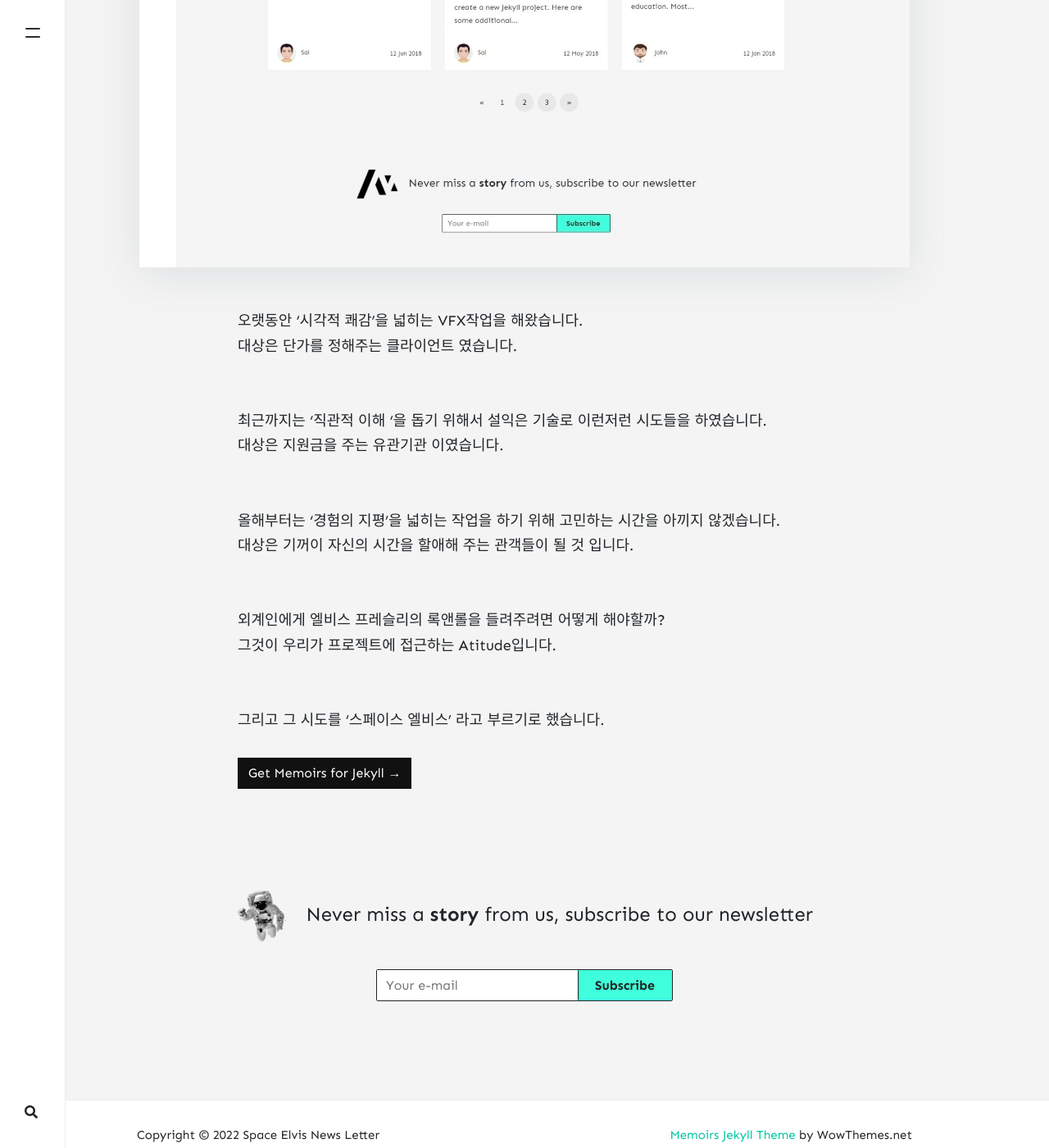
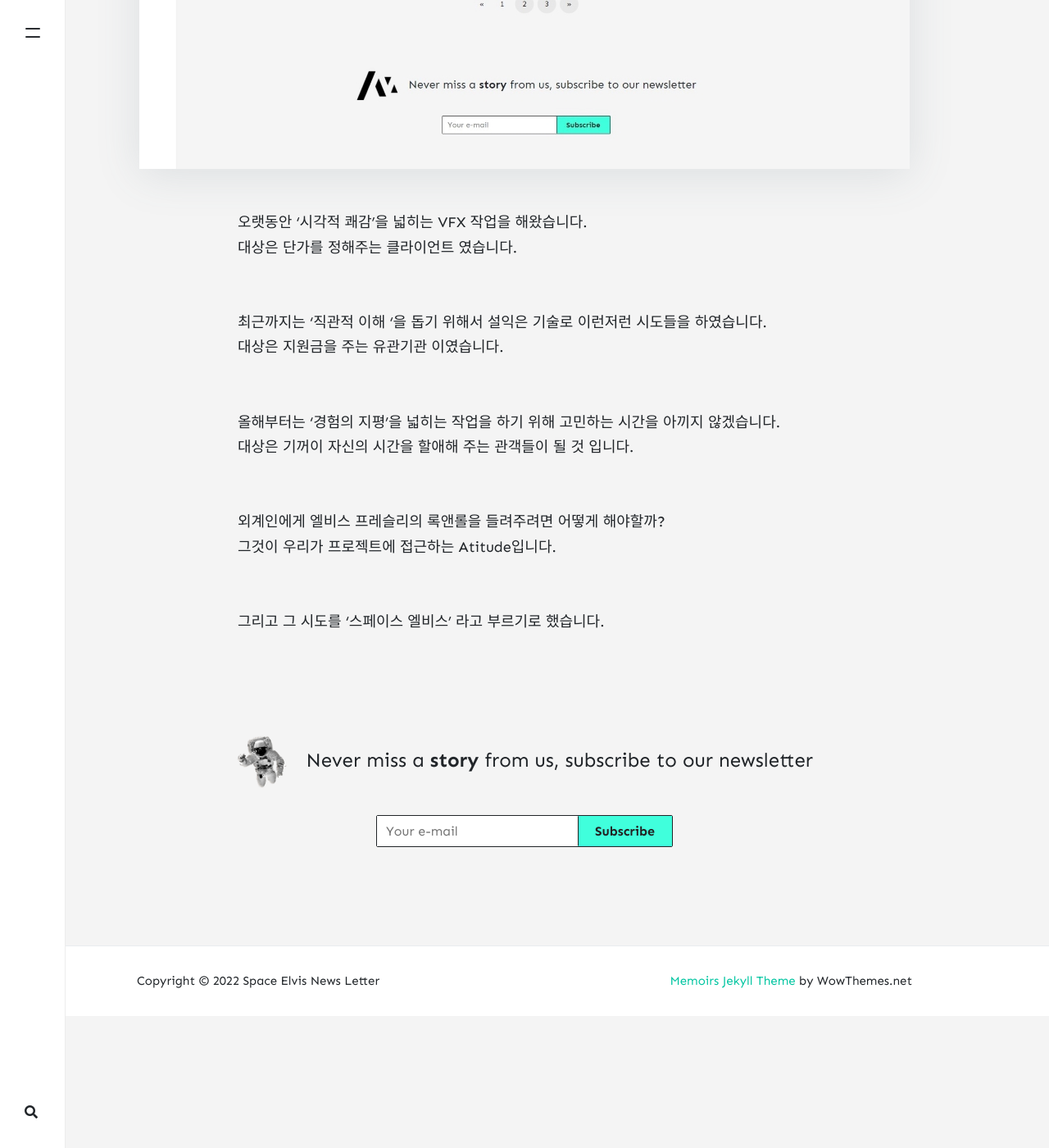
Before and after one commit to libamiew/libamiew7.github.io, a Jekyll site: the page built from _pages/about.md, in a window 1280 px wide and 1400 px high, scrolled down 1422 px. Shown: the whole window at 82% size. Built offline with Jekyll 4.4.1, drawn with Linux system fonts in a browser that asks for light colours; nearby versions of some CDN libraries; comment, search, counter and statistics services are not loaded; after the commit the page ends 2661 px from its top, so only the background shows below that; some of the changed text lies outside the part shown.

Commit message:
Update about.md

```diff
--- a/_pages/about.md
+++ b/_pages/about.md
@@ -1,13 +1,13 @@
 ---
 layout: page
-title: Memoirs, a free minimalist Jekyll blogging theme with modern design
+title: 스페이스 엘비스
 permalink: /about
 comments: false
 image: assets/images/screenshot.jpg
 imageshadow: true
 ---
 
-오랫동안 '시각적 쾌감'을 넓히는 VFX작업을 해왔습니다.<br>
+오랫동안 '시각적 쾌감'을 넓히는 VFX 작업을 해왔습니다.<br>
 대상은 단가를 정해주는 클라이언트 였습니다.<br><br>
 
 최근까지는 '직관적 이해 '을 돕기 위해서 설익은 기술로 이런저런 시도들을 하였습니다.<br>
@@ -20,5 +20,3 @@
 ‌그것이 우리가  프로젝트에 접근하는 Atitude입니다.<br><br>
 
 ‌그리고 그 시도를 '스페이스 엘비스' 라고 부르기로 했습니다.<br>
-
-<a target="_blank" href="https://bootstrapstarter.com/jekyll-theme-memoirs/" class="btn btn-dark"> Get Memoirs for Jekyll &rarr;</a>
```
